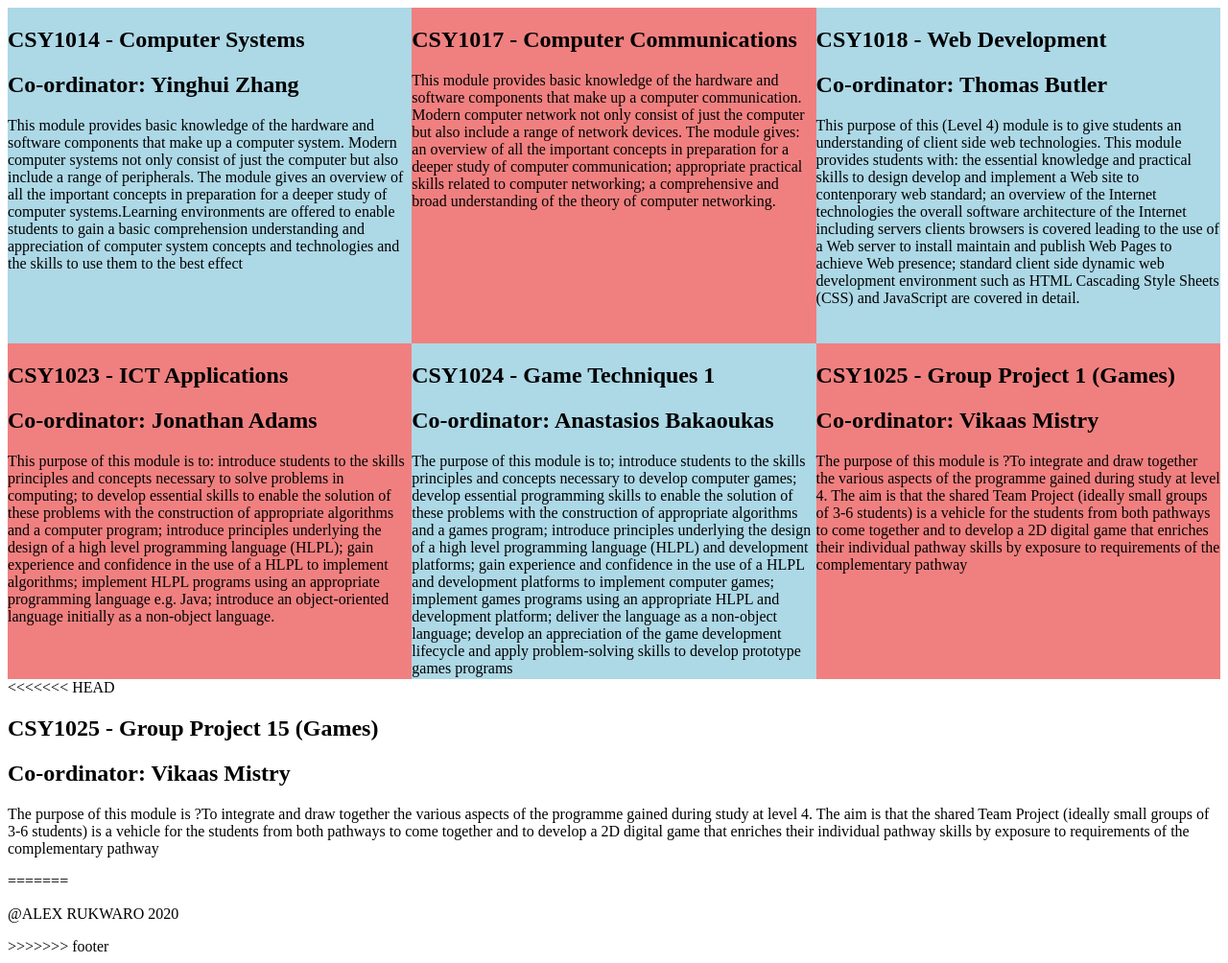
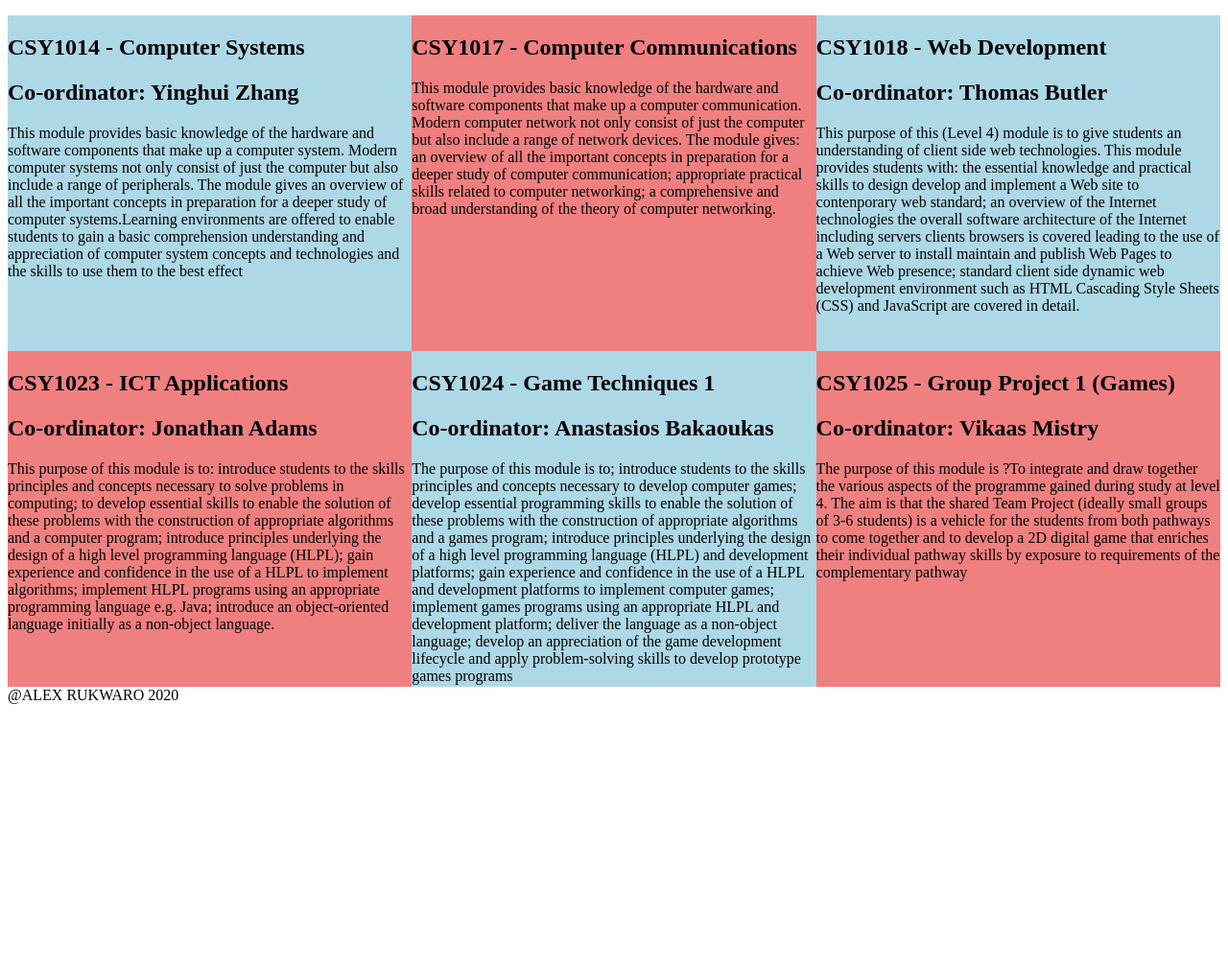
Before and after one commit to alex-m-20/git-webDev, a plain HTML site: page exercise3(2).html in a window 1280 px wide. Shown: the whole page at 96% size. After the commit the page ends 800 px from the top, so only its background shows below. Drawn offline with Linux system fonts and the light colour scheme.

Commit message:
INDEX FILE

```diff
--- a/exercise3(2).html
+++ b/exercise3(2).html
@@ -64,21 +64,9 @@
                 individual pathway skills by exposure to requirements of the complementary pathway
             </p>
         </div>
-<<<<<<< HEAD
-        <div class="section7">
-            <h2>CSY1025 - Group Project 15 (Games)</h2>
-            <h2>Co-ordinator: Vikaas Mistry</h2>
-            <p>
-                The purpose of this module is ?To integrate and draw together the various aspects of the programme gained during study at level 4. The aim is that the shared Team
-                Project (ideally small groups of 3-6 students) is a vehicle for the students from both pathways to come together and to develop a 2D digital game that enriches their
-                individual pathway skills by exposure to requirements of the complementary pathway
-            </p>
-        </div>
-=======
         <footer>
             <p>@ALEX RUKWARO 2020</p>
         </footer>
->>>>>>> footer
 
     </body>
 
```
